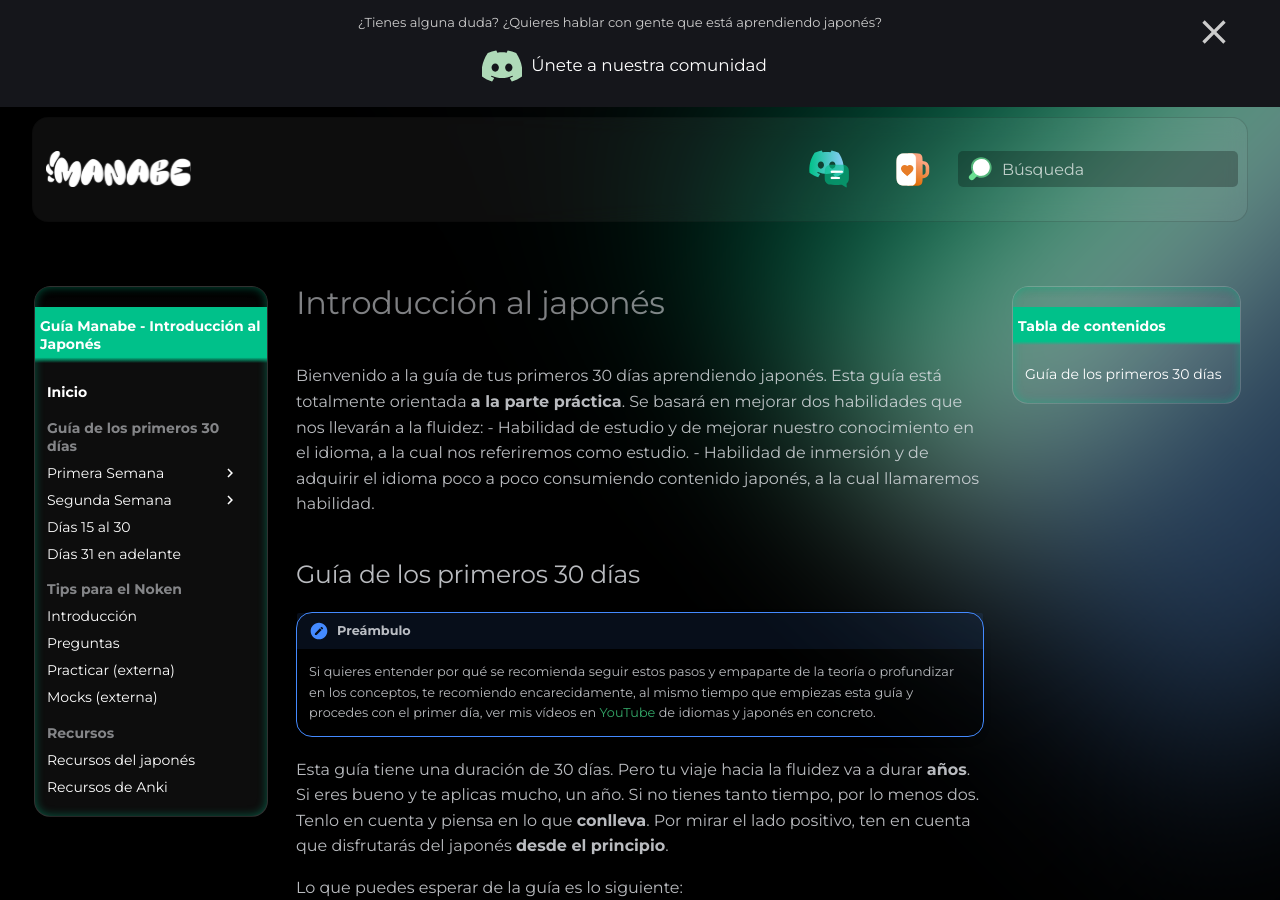
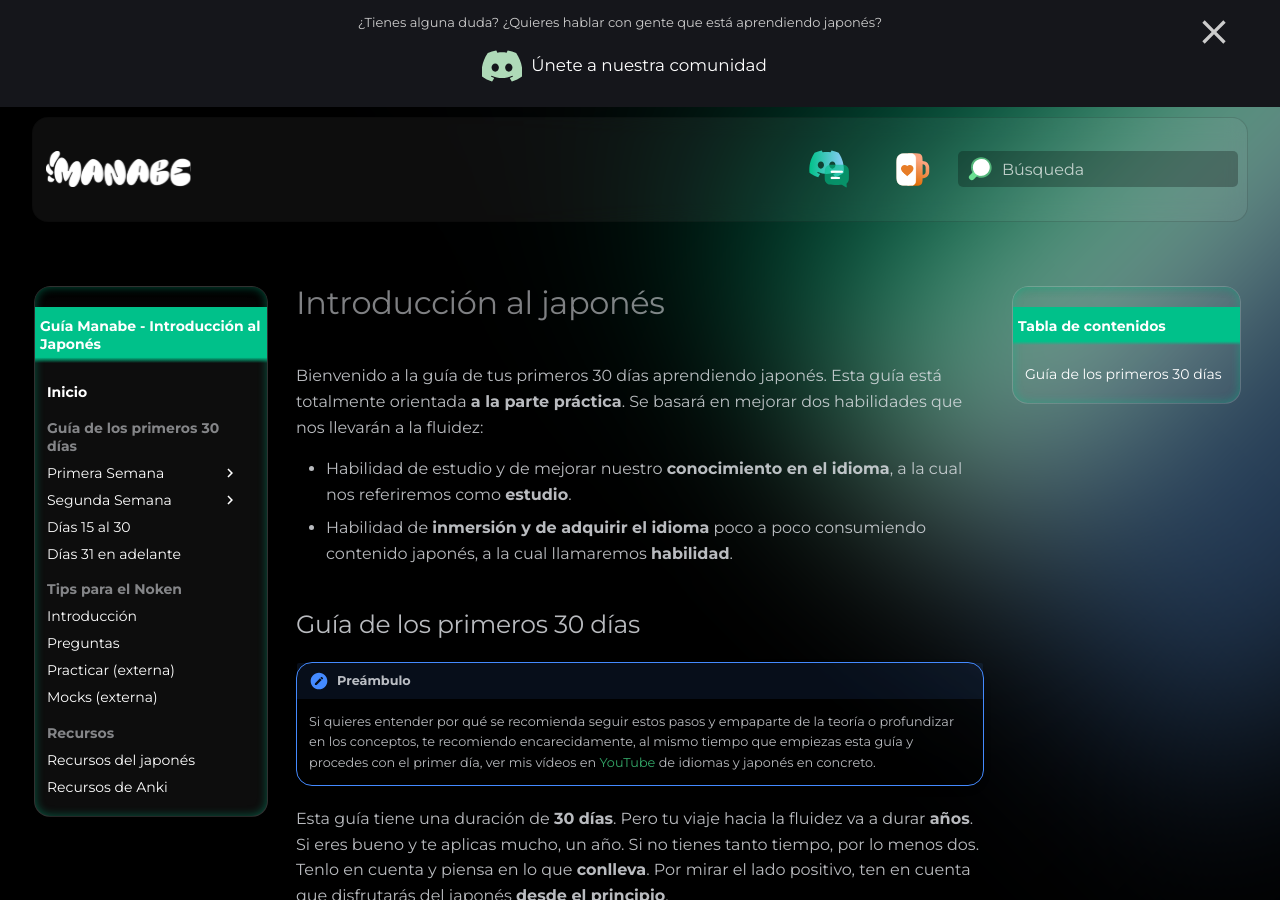
Before and after one commit to alexay7/guiamanabe, an MkDocs documentation site: the page built from docs/index.md, in a window 1280 px wide and 900 px high. Built offline with MkDocs 1.6.1 and Material for MkDocs 9.7.7, drawn with Linux system fonts in a browser that asks for light colours.

```diff
--- a/docs/index.md
+++ b/docs/index.md
@@ -1,8 +1,9 @@
 #Introducción al japonés
 
 Bienvenido a la guía de tus primeros 30 días aprendiendo japonés. Esta guía está totalmente orientada **a la parte práctica**. Se basará en mejorar dos habilidades que nos llevarán a la fluidez:
-- Habilidad de estudio y de mejorar nuestro conocimiento en el idioma, a la cual nos referiremos como estudio.
-- Habilidad de inmersión y de adquirir el idioma poco a poco consumiendo contenido japonés, a la cual llamaremos habilidad.
+
+- Habilidad de estudio y de mejorar nuestro **conocimiento en el idioma**, a la cual nos referiremos como **estudio**.
+- Habilidad de **inmersión y de adquirir el idioma** poco a poco consumiendo contenido japonés, a la cual llamaremos **habilidad**.
 
 ##Guía de los primeros 30 días
 !!! note "Preámbulo"
@@ -15,7 +16,7 @@ Bienvenido a la guía de tus primeros 30 días aprendiendo japonés. Esta guía
 
     Si no quieres saber nada de eso, no pasa nada, sigue hacia delante. -->
 
-Esta guía tiene una duración de 30 días. Pero tu viaje hacia la fluidez va a durar **años**. Si eres bueno y te aplicas mucho, un año. Si no tienes tanto tiempo, por lo menos dos.
+Esta guía tiene una duración de **30 días**. Pero tu viaje hacia la fluidez va a durar **años**. Si eres bueno y te aplicas mucho, un año. Si no tienes tanto tiempo, por lo menos dos.
 Tenlo en cuenta y piensa en lo que **conlleva**. Por mirar el lado positivo, ten en cuenta que disfrutarás del japonés **desde el principio**.
 
 Lo que puedes esperar de la guía es lo siguiente:
```
